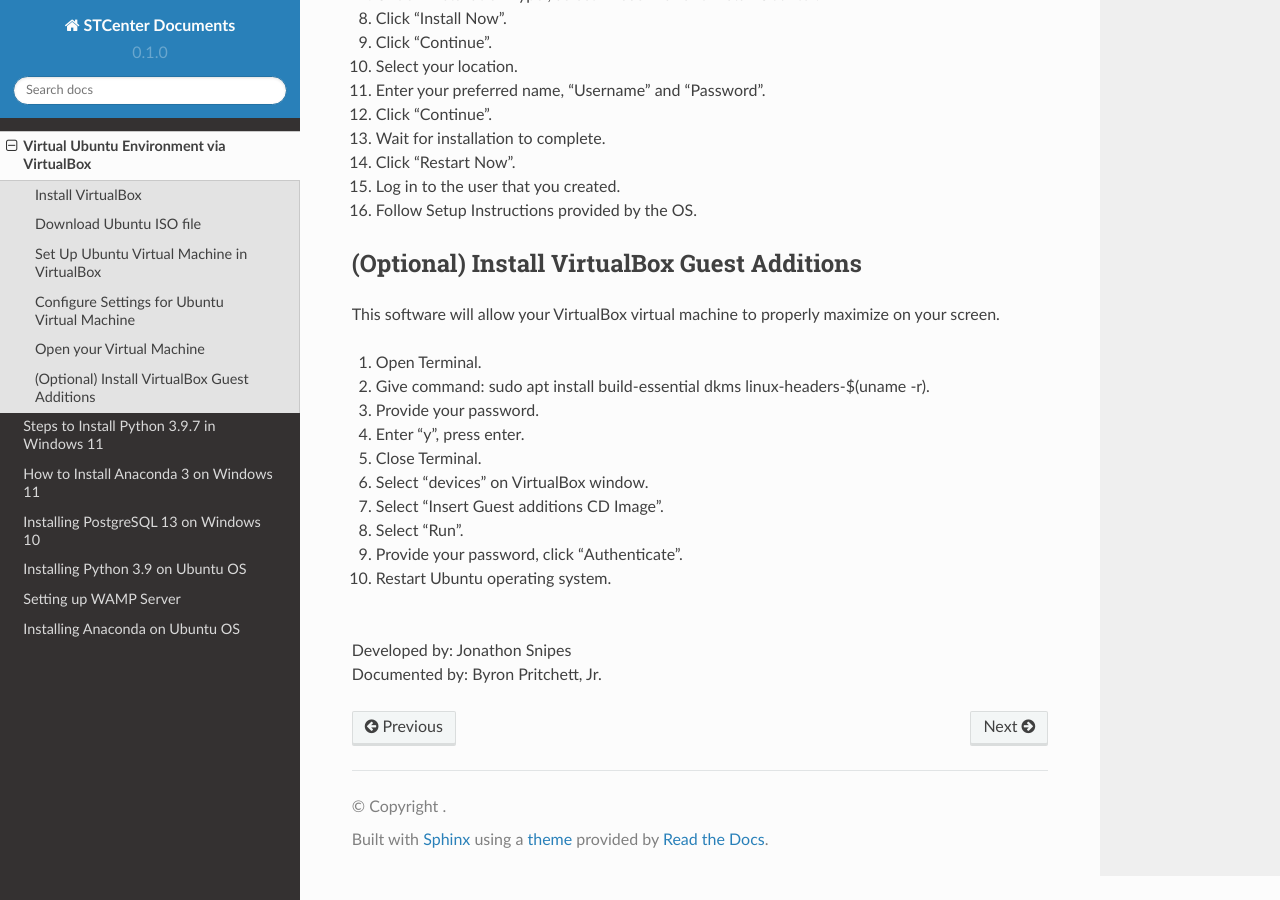
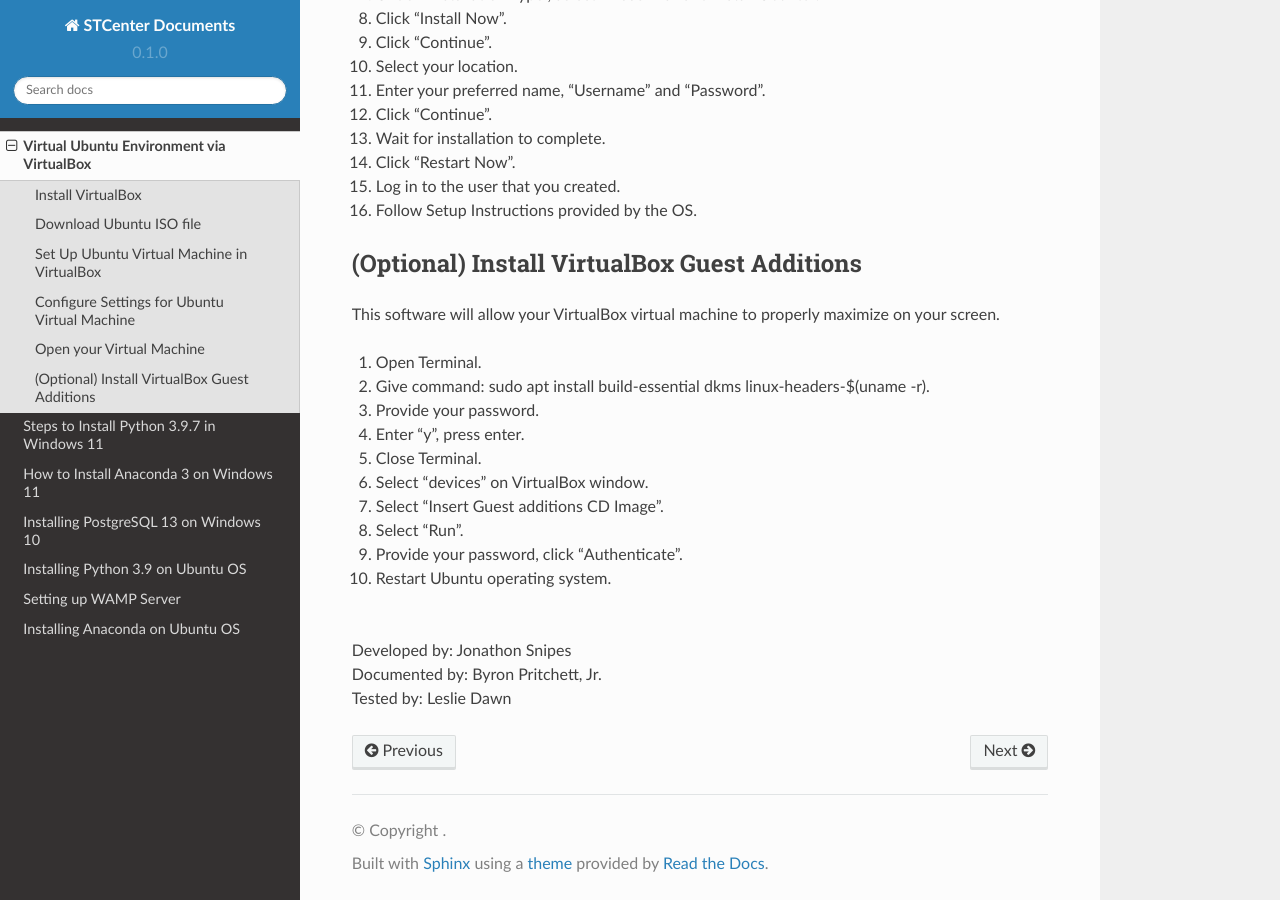
Before and after one commit to stccenter/STCenterDocs, a Sphinx documentation site: the page built from docs/source/venv-ubuntu.rst, in a window 1280 px wide and 900 px high, scrolled down 1609 px. Built offline with Sphinx 7.4.7 and the Read the Docs theme 2.0.0, drawn with Linux system fonts in a browser that asks for light colours.

Commit message:
Update venv-ubuntu.rst

```diff
--- a/docs/source/venv-ubuntu.rst
+++ b/docs/source/venv-ubuntu.rst
@@ -83,3 +83,4 @@ This software will allow your VirtualBox virtual machine to properly maximize on
 |
 | Developed by: Jonathon Snipes
 | Documented by: Byron Pritchett, Jr.
+| Tested by: Leslie Dawn
```
